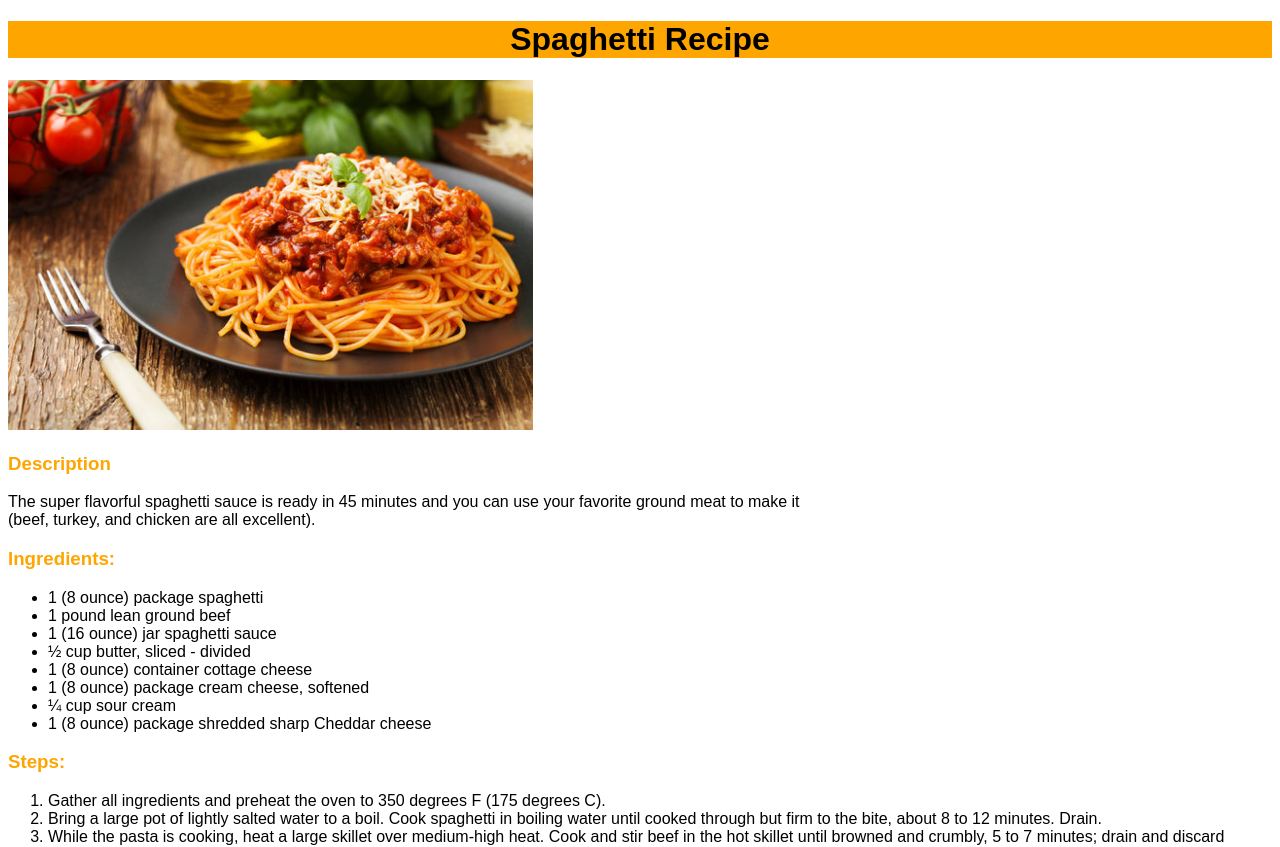
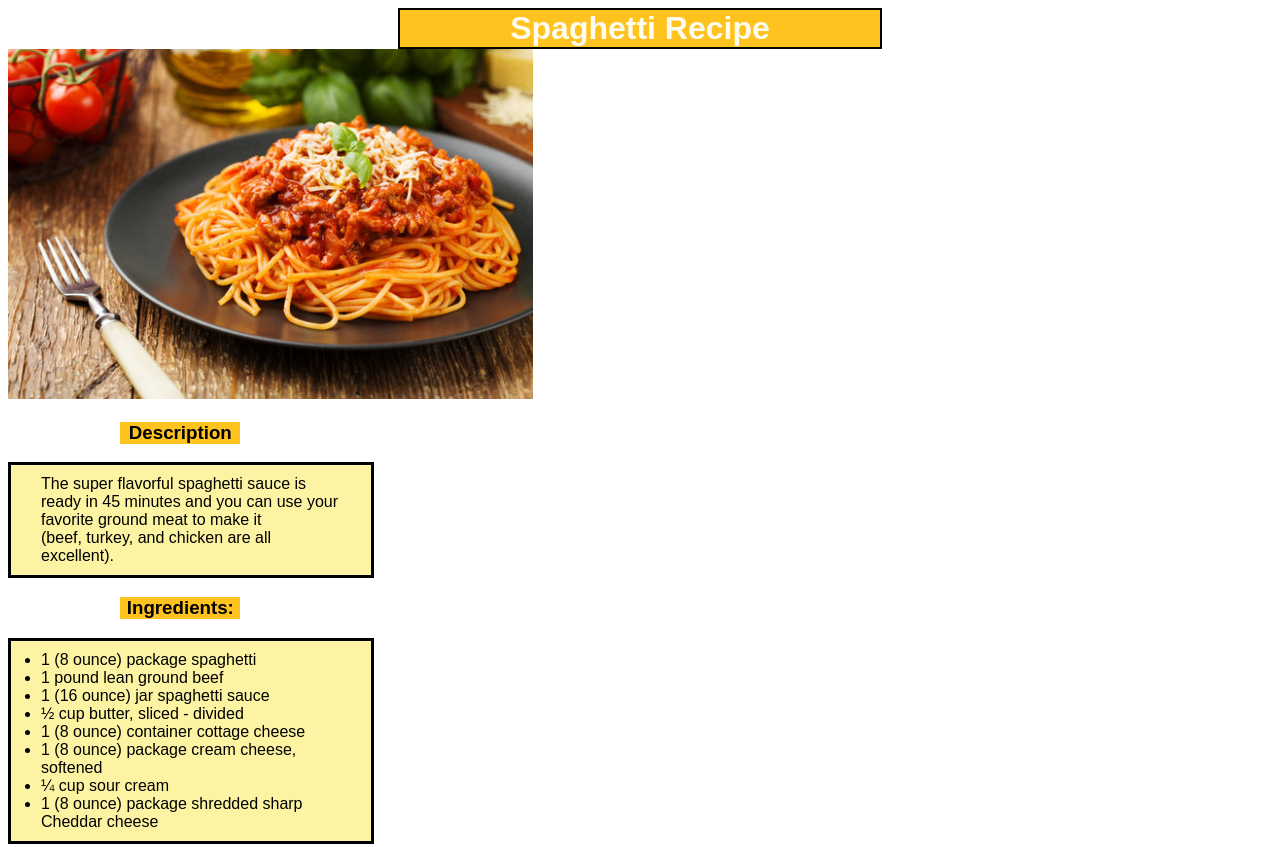
Before and after one commit to TadicF/odin-recipes, a plain HTML site: page recipes/spaghetti.html in a window 1280 px wide. Shown: the top 847 px of the page. Drawn offline with Linux system fonts and the light colour scheme.

Commit message:
Added more styles to pages

```diff
--- a/styles.css
+++ b/styles.css
@@ -1,26 +1,46 @@
 #title {
+    width: 500px;
+    margin: auto;
+    text-align: center;
     font-family: Arial, Helvetica, sans-serif;
-    color: #ffbb00;
+    color: #fffbee;
+    padding: 10px;
+    border: 2px solid black;
+    background: rgb(255, 195, 32);
 }
 
 .links {
+    display: inline-block;
     font-family: Arial, Helvetica, sans-serif;
     font-size: 20px;
     color: #000000;
+    padding-left: 43em;
+    margin: 15px;
 }
 
 .title {
+    width: 480px;
+    margin: auto;
     font-family: Arial, Helvetica, sans-serif;
-    color: black;
-    background-color: orange;
+    color: #fffbee;
+    background: rgb(255, 195, 32);
     text-align: center;
+    border: 2px solid black;
 }
 
 .main {
-    color: orange;
+    width: 120px;
+    text-align: center;
+    color: #000000;
     font-family: Arial, Helvetica, sans-serif;
+    background: rgb(255, 195, 32);
+    margin-left: 6em;
 }
 
 .text {
+    width: 300px;
     font-family: Arial, Helvetica, sans-serif;
+    border: 3px solid black;
+    padding: 10px 30px;;
+    background: rgb(253, 244, 163);
 }
```
